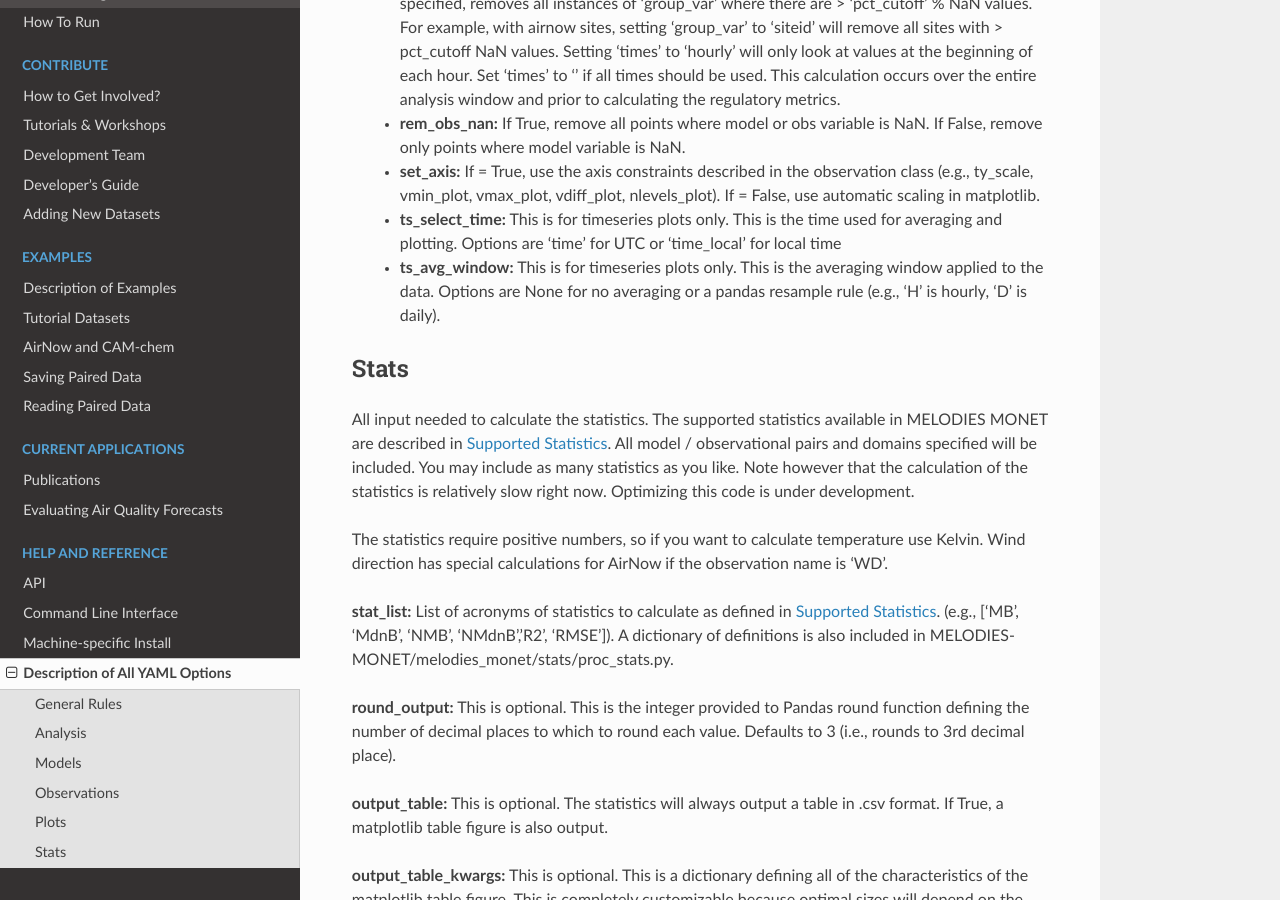
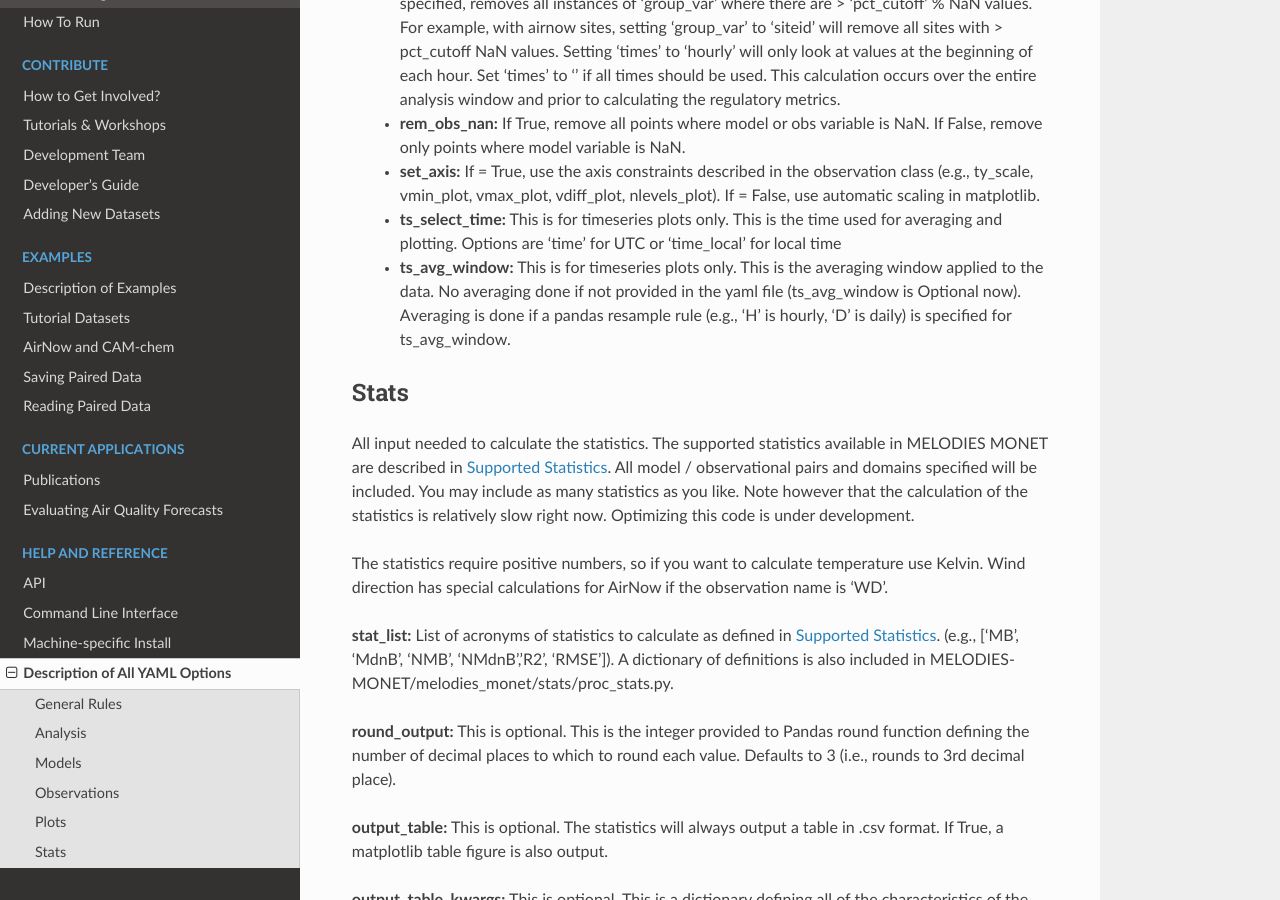
Before and after one commit to NOAA-CSL/MELODIES-MONET, a Sphinx documentation site: the page built from docs/appendix/yaml.rst, in a window 1280 px wide and 900 px high, scrolled down 7591 px. Built offline with Sphinx 7.4.7 and the Read the Docs theme 2.0.0, drawn with Linux system fonts in a browser that asks for light colours; pages that are not in the unit, such as notebooks, are missing from menus.

Commit message:
Update yaml.rst for ts_avg_window description (Optional now: works if provided as well)
ts_avg_window (in yaml) #Opt now

```diff
--- a/docs/appendix/yaml.rst
+++ b/docs/appendix/yaml.rst
@@ -362,8 +362,8 @@
      used for averaging and plotting. Options are 'time' for UTC or 'time_local'
      for local time
    * **ts_avg_window:** This is for timeseries plots only. This is the averaging
-     window applied to the data. Options are None for no averaging or a pandas
-     resample rule (e.g., 'H' is hourly, 'D' is daily).
+     window applied to the data. No averaging done if not provided in the yaml file (ts_avg_window is Optional now). Averaging is done if a pandas
+     resample rule (e.g., 'H' is hourly, 'D' is daily) is specified for ts_avg_window.
 
 Stats
 -----
```
